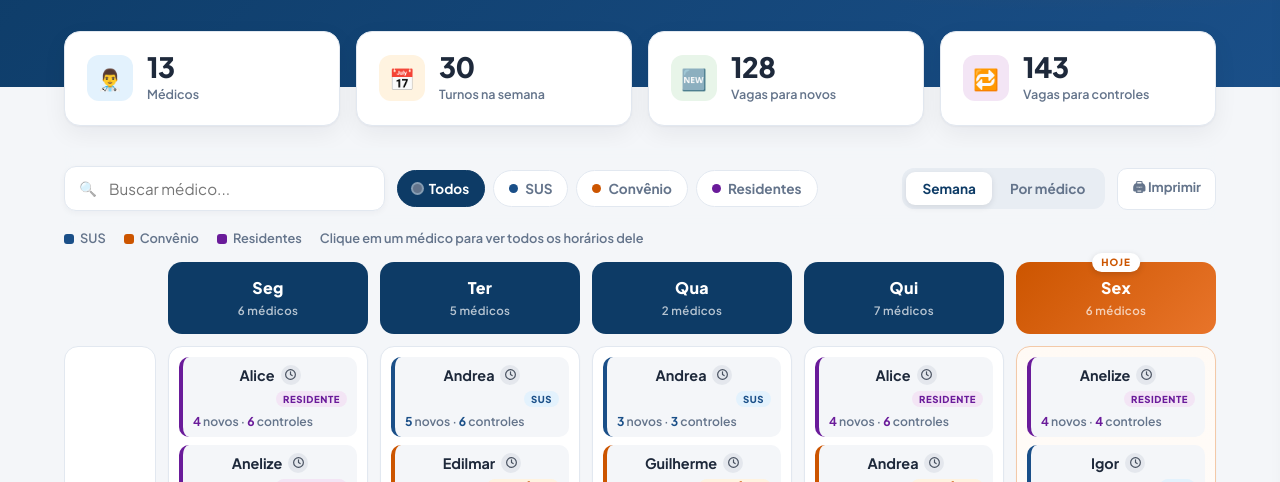
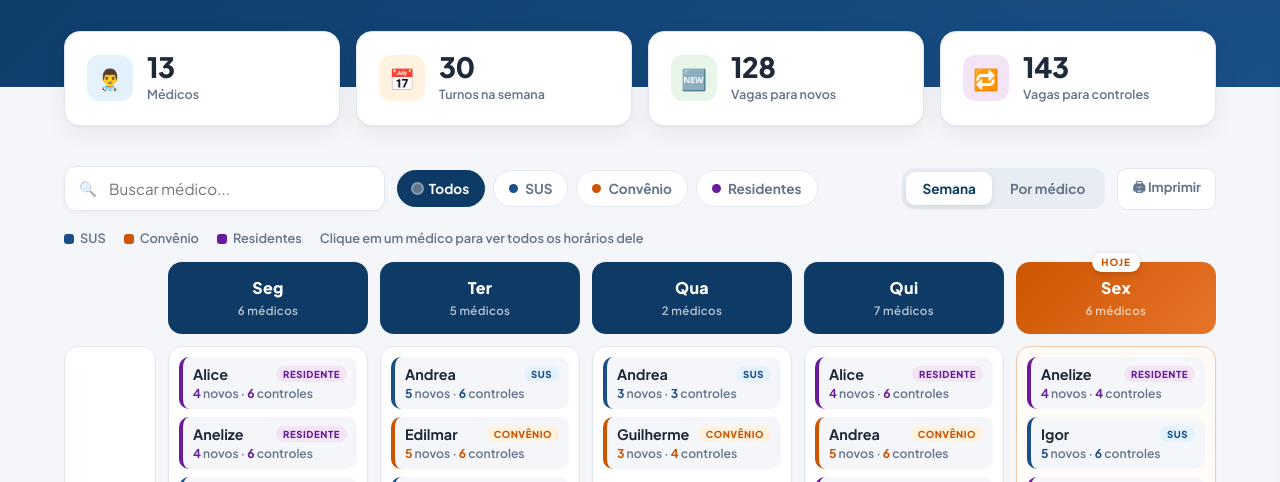
Before and after one commit to centraldemarcacao/informacao, a plain HTML site: page radioterapia.html in a window 1280 px wide. Shown: the part 280-762 px from the top of the page. Drawn offline with Linux system fonts and the light colour scheme.

Commit message:
Add files via upload

```diff
--- a/radioterapia.html
+++ b/radioterapia.html
@@ -11,10 +11,9 @@
 <style>
 /* Padrão único para todos os cards da semana (SUS, Convênio e Residente):
    linha 1 = nome + relógio | linha 2 = categoria | linha 3 = vagas */
-.week .doc .n{display:flex;flex-direction:column;align-items:flex-start;justify-content:flex-start;gap:5px;flex-wrap:nowrap}
-.week .doc .n .nm{display:flex;align-items:center;gap:6px;max-width:100%}
-.week .doc .n .tag{align-self:flex-start;margin:0;white-space:nowrap}
-.week .doc .v{margin-top:6px}
+.week .doc .n{display:flex;flex-direction:row;align-items:center;justify-content:space-between;gap:6px;flex-wrap:nowrap}
+.week .doc .n .nm{flex:1 1 auto;min-width:0;overflow:hidden;text-overflow:ellipsis;white-space:nowrap}
+.week .doc .n .tag{flex:0 0 auto;margin:0;white-space:nowrap}
 </style>
 </head>
 <body data-page="radioterapia">
@@ -164,7 +163,7 @@ function docHTML(s){
   if(s.n!=null) parts.push(`<b>${s.n}</b> novos`);
   if(s.k!=null) parts.push(`<b>${s.k}</b> controles`);
   return `<button class="doc cat-${s.c}" data-m="${UI.esc(s.m)}">
-    <div class="n"><span class="nm">${UI.esc(s.m)}${clockHTML(s)}</span><span class="tag">${CATS[s.c]}</span></div>
+    <div class="n"><span class="nm">${UI.esc(s.m)}</span><span class="tag">${CATS[s.c]}</span></div>
     <div class="v">${parts.join(' · ') || 'Sem vagas'}</div>
   </button>`;
 }
```
